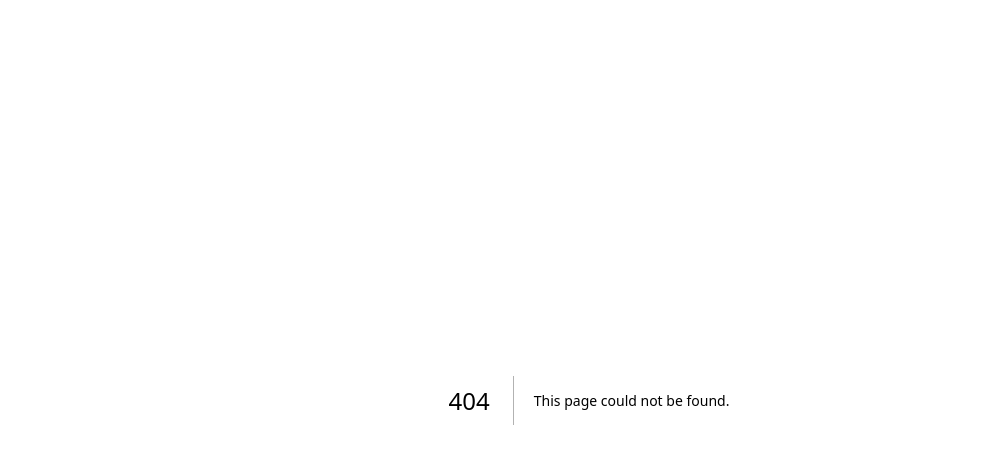
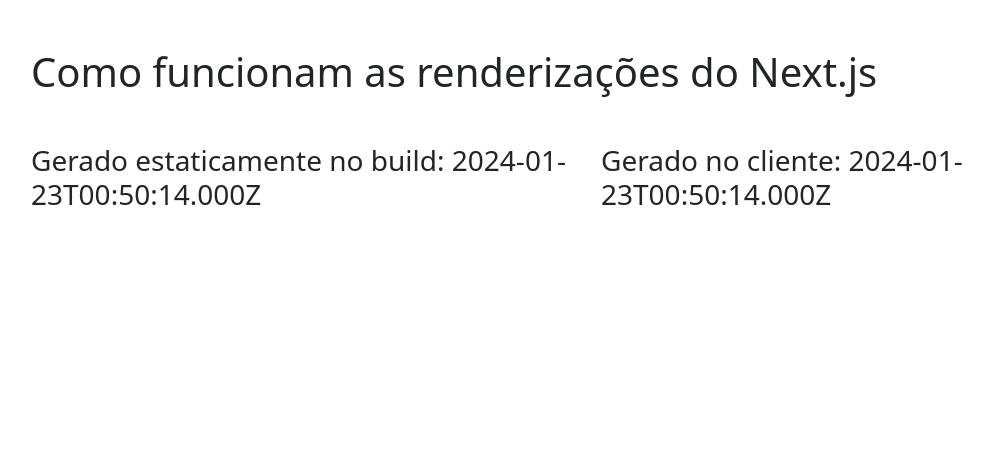
Before and after one commit to joaoaugusto2708/nextjs, a Next.js app: page /static in a window 1280 px wide. Before the commit this address had no page. Shown: the top 464 px of the page, without its empty margins (51-1044 px from the left). Built offline with nearby package versions, Linux system fonts and the light colour scheme; no server answers.

Commit message:
Paginas estaticas

```diff
--- /dev/null
+++ b/src/pages/static.tsx
@@ -0,0 +1,56 @@
+import { GetServerSideProps, GetStaticProps, NextPage } from "next"
+import { ReactNode, useEffect, useState } from "react"
+import { Col, Container, Row } from "reactstrap"
+
+type ApiResponse = {
+  name: string
+  timestamp: Date
+}
+
+export const getStaticProps: GetStaticProps = async () => {
+    const staticData = await fetch(`${process.env.NEXT_PUBLIC_APIURL}/api/hello`).then(res => res.json())
+    return {
+        props: {
+            staticData
+        }
+    }
+}//Gerado de estaticamente no build
+const Dynamic: NextPage = (props: {
+    children?: ReactNode
+    staticData?: ApiResponse
+}) => {
+  const [clientSideData, setClientSideData] = useState<ApiResponse>()
+
+  useEffect(() => {
+    fetchData()
+  }, [])
+
+  const fetchData = async () => {
+    const data = await fetch("/api/hello").then(res => res.json())
+    setClientSideData(data)
+  } //Lado do cliente
+
+  return (
+    <Container tag="main">
+      <h1 className="my-5">
+        Como funcionam as renderizações do Next.js
+      </h1>
+
+      <Row>
+        <Col>
+          <h3>
+            Gerado estaticamente no build: {props.staticData?.timestamp.toString() }
+          </h3>
+        </Col>
+
+        <Col>
+          <h3>
+            Gerado no cliente: {clientSideData?.timestamp.toString()}
+          </h3>
+        </Col>
+      </Row>
+    </Container>
+  )
+}
+
+export default Dynamic
```
